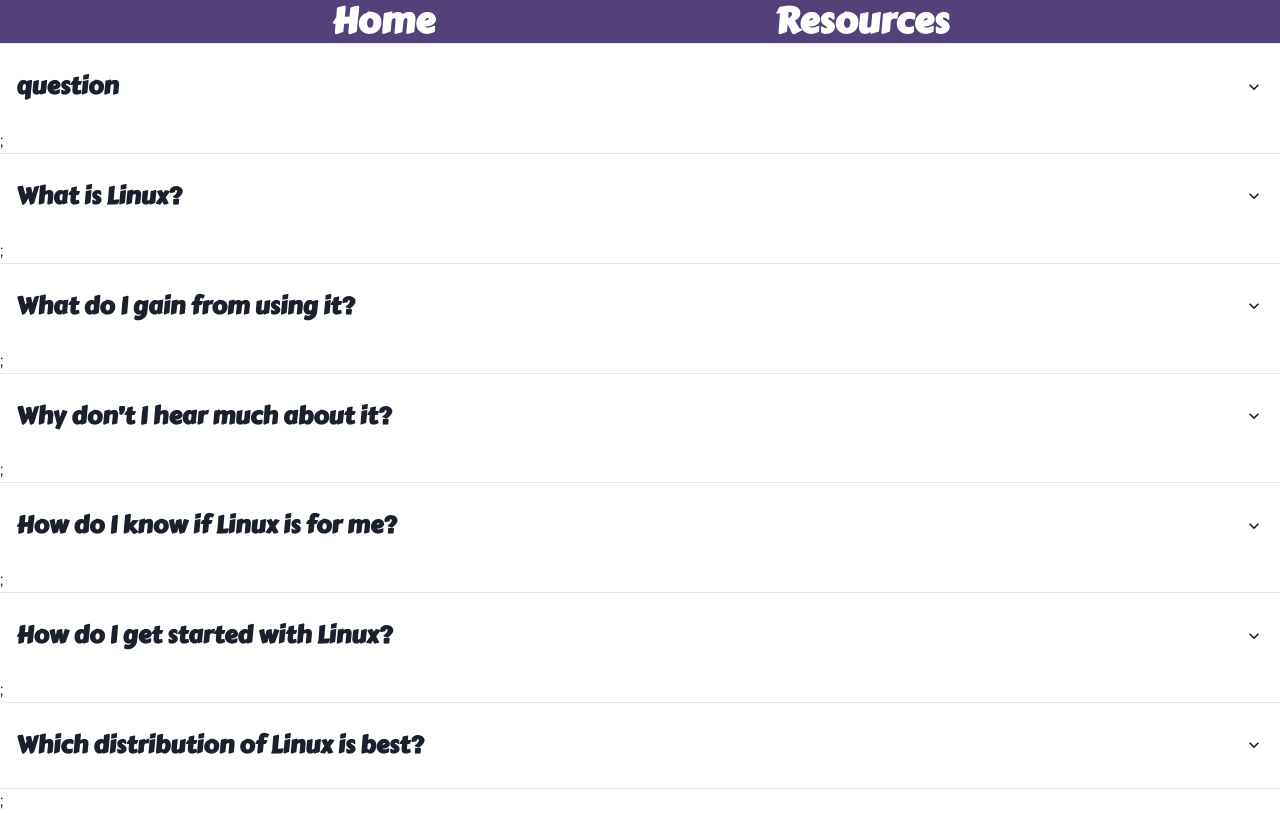
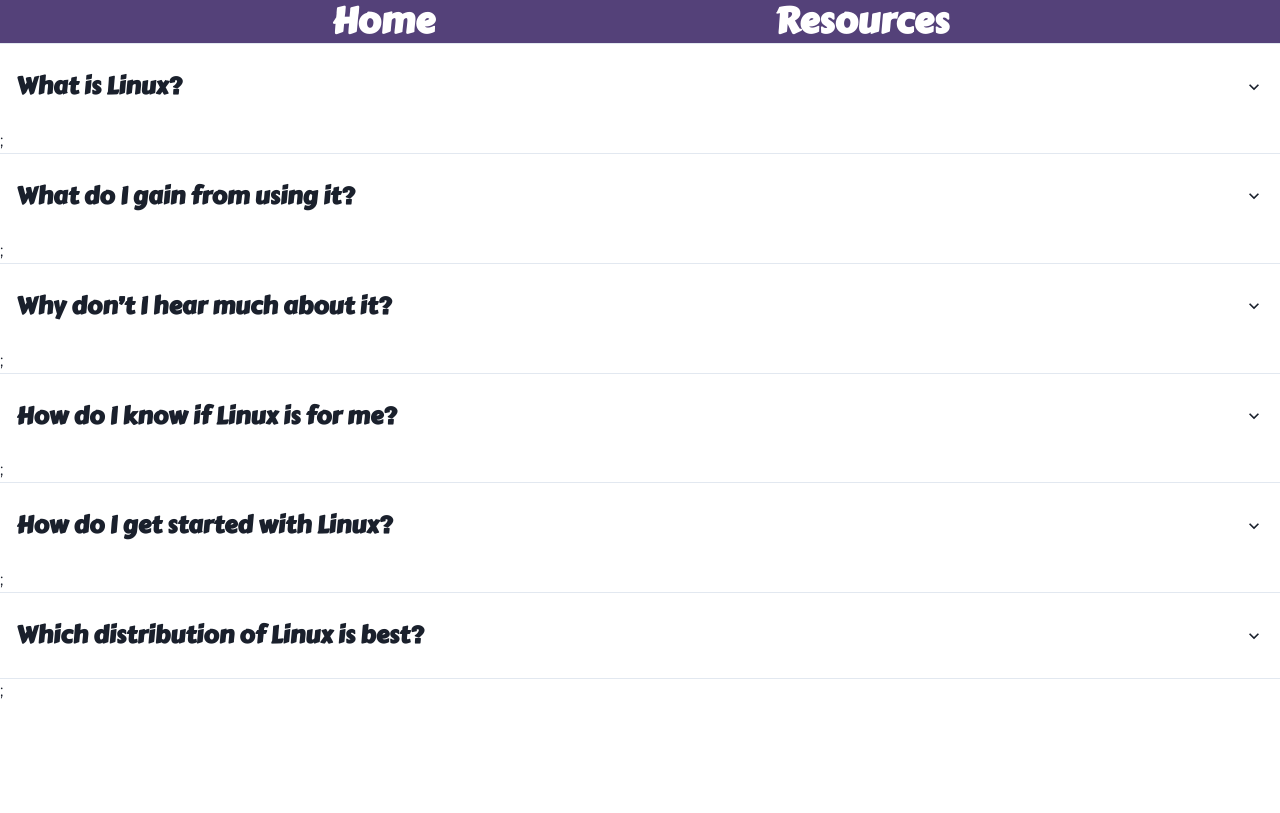
Before and after one commit to Jumner/LinuxSensei, a Next.js app in the folder site/: page /resources in a window 1280 px wide. Built offline with nearby package versions, Linux system fonts and the light colour scheme.

Commit message:
Removed FAQ formatting - Thanks Justin

```diff
--- a/site/src/components/Faq.js
+++ b/site/src/components/Faq.js
@@ -33,7 +33,6 @@
 export default function Faq() {
 	return (
 		<Accordion allowToggle>
-			<Question q="question" a="answer" />;
 			<Question
 				q="What is Linux?"
 				a="Linux is an operating system, similar to the more common Windows and macOS. It is completely free and is also open-source. This means that, unlike many of its competitors, the Linux source code is completely open to the public to view and change to the user’s liking. On top of this, there are also multiple “distributions” of Linux, which are varying versions of the operating system that offer distinct software options and components. Due to these unique features, Linux has become a widespread operating system, gaining popularity as more individuals choose to make the switch."
```
